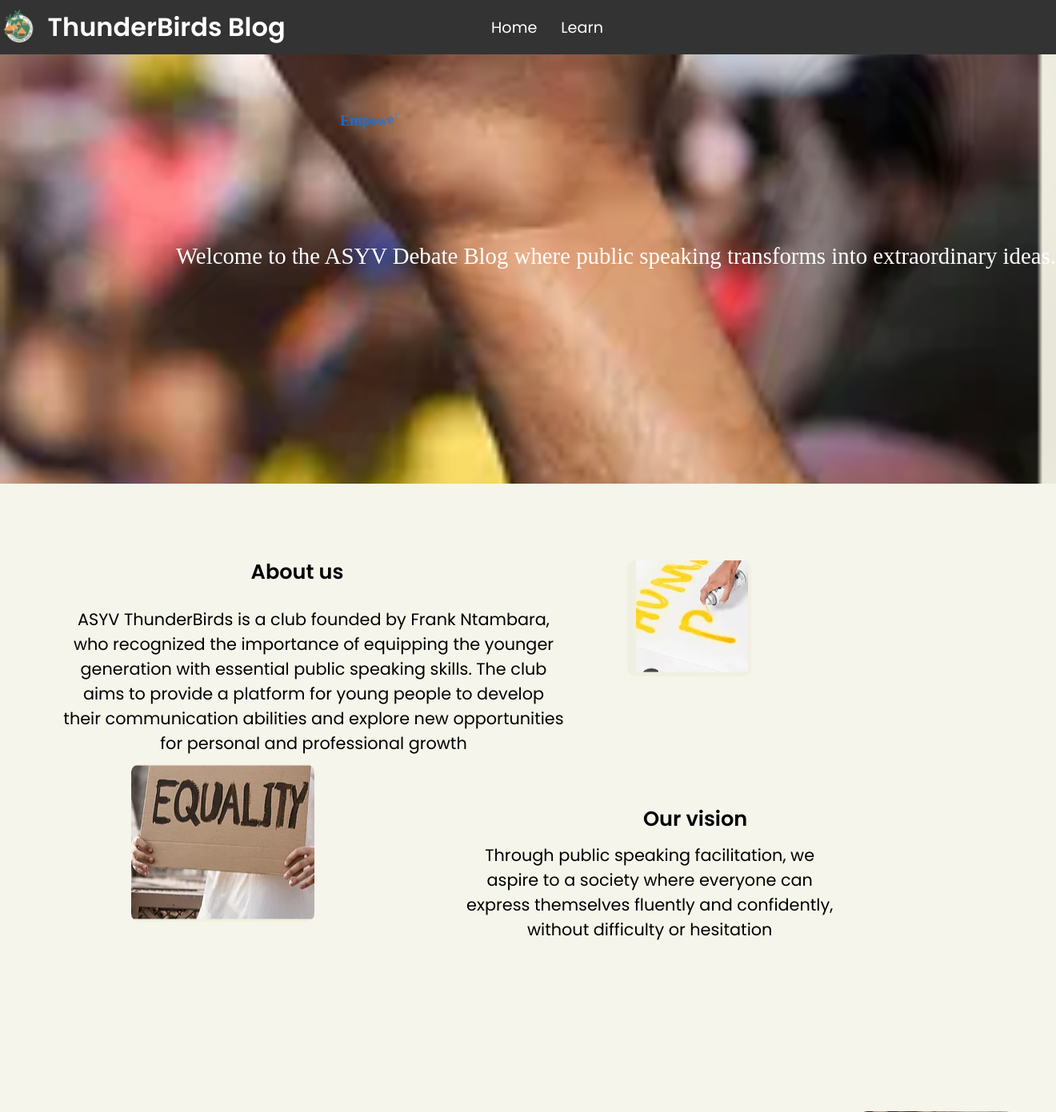
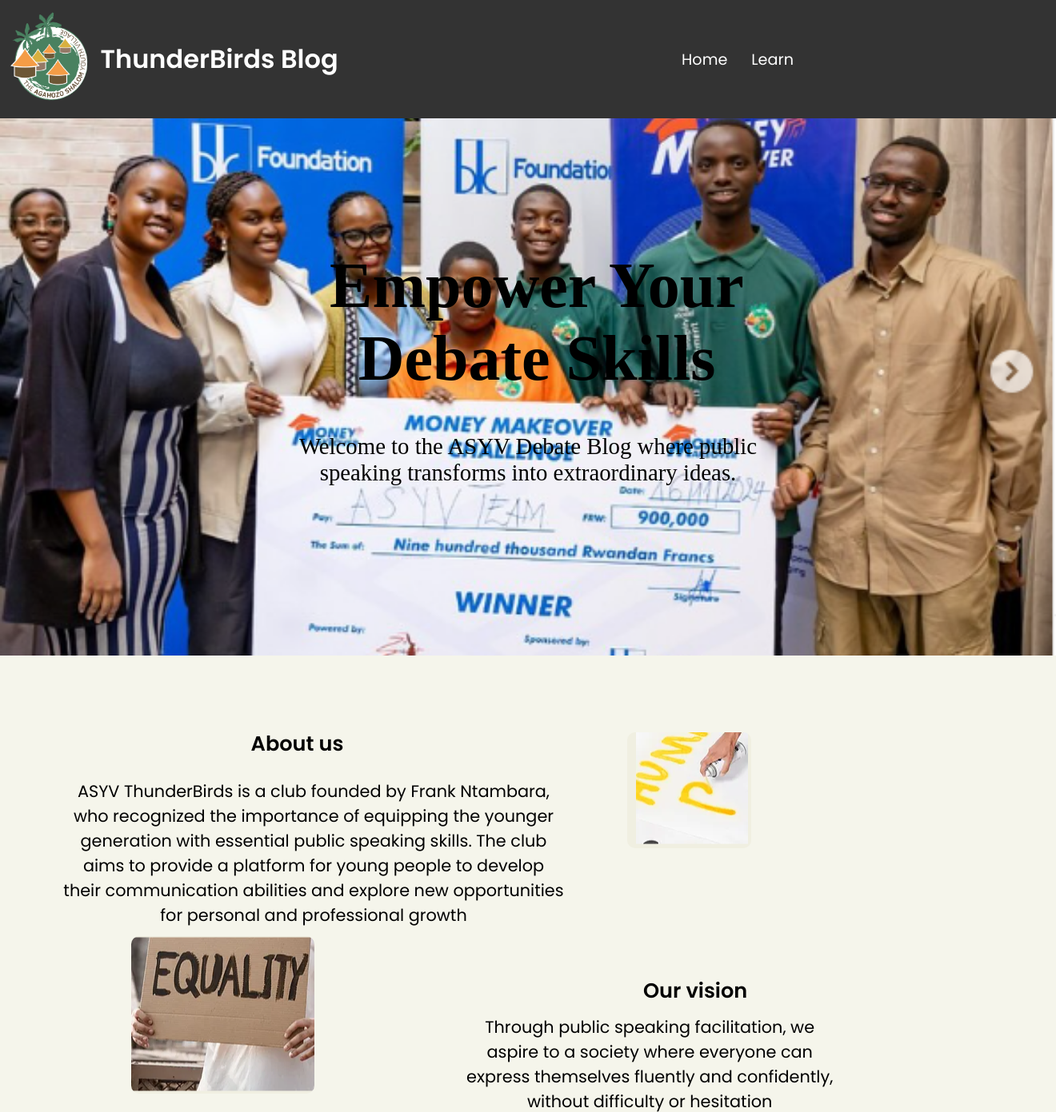
Before and after one commit to Uwera1/Debate, a PHP site: page / in a window 1320 px wide. Shown: the top 1391 px of the page at 80% size. Run offline with PHP 8.4, Linux system fonts and the light colour scheme.

Commit message:
welcome back

```diff
--- a/index.css
+++ b/index.css
@@ -31,7 +31,7 @@
 nav h1 {
     font-size: 2rem;
     color: white;
-    margin-left: 3%;
+    margin-left: 8%;
   /*  font-family: 'Times New Roman', Times, serif;*/
     position: absolute;
     left: 20px;
@@ -42,7 +42,7 @@
     display: flex;
     justify-content: center;
     gap: 30px;
-    margin: 0;
+  margin-left: 30%;
     padding: 0;
     width: 100%;
 }
@@ -160,8 +160,8 @@
 
 }
 #im{
-    width: 3rem;
-    height: 3rem;
+    width: 8rem;
+    height: 8rem;
 }
 
 
@@ -375,6 +375,7 @@
     border-radius: 2rem;
     margin-left: 10%;
     cursor: pointer;
+    font-family: 'Times New Roman', Times, serif;
 }
 
 .subscription-container button:hover {
@@ -489,30 +490,19 @@
 }*/
 /* For background image cycling */
 .general {
-    background-image: url('/Pictures/king1.png');
-    background-size: cover;
-    background-position: center;
-    background-repeat: no-repeat;
-    height: 600px;
-    width: 100%;
-    margin-top: -7.2%;
-    animation: backgroundChange 15s infinite; /* 15s for one cycle */
+    background-image: url('/Pictures/king.png'); /* Path to your image */
+    background-size: cover; /* Ensures the image covers the entire container */
+    background-position: center; /* Centers the image */
+    background-repeat: no-repeat; /* Prevents the image from repeating */
+    height: 90vh; /* Sets the height to full viewport height */
+    width: 100%; /* Sets the width to full container width */
+    margin-top: 0%; /* Adjusts vertical alignment if necessary */
+    display: flex; /* Optional: to align content inside */
+    align-items: center; /* Centers content vertically */
+    justify-content: center; /* Centers content horizontally */
+    position: relative; /* Allows positioning of child elements */
 }
 
-@keyframes backgroundChange {
-    0% {
-        background-image: url('/Pictures/king.png');
-    }
-    33% {
-        background-image: url('/Pictures/good.PNG');
-    }
-    66% {
-        background-image: url('/Pictures/power.PNG');
-    }
-    100% {
-        background-image: url('/Pictures/power2.PNG');
-    }
-}
 
 /* Word Container (To contain individual letters) */
 .word {
@@ -524,77 +514,25 @@
     display: inline-block;
 }
 
-/* Animate the text in #em only */
-#em {
-    font-size: 5rem; /* Increase font size */
-    word-spacing: 3rem; /* Add more space between words */
-    margin-top: 5rem;
-    color: white;
+
+#debate {
+    font-size: 5rem;
+    color: black;
     margin-left: 26%;
     width: 50%;
-    /* font-family: 'Times New Roman', Times, serif; */
     text-align: center;
     font-weight: bold;
-    animation: fadeInAndMove 15s infinite; /* Animate #em */
+
 }
 
-/* Keyframes for animating the #em text letter by letter */
-@keyframes fadeInAndMove {
-    0% {
-        opacity: 0;
-        transform: translateX(100%);
-    }
-    25% {
-        opacity: 1;
-        transform: translateX(0);
-    }
-    50% {
-        opacity: 1;
-        transform: translateX(0);
-    }
-    100% {
-        opacity: 0;
-        transform: translateX(-100%);
-    }
-}
 
-/* Individual letter styles for #em */
-#em span {
-    display: inline-block;
-    opacity: 0;
-    word-spacing: 3rem; /* Ensure consistent word spacing */
-    animation: letterAnimation 15s infinite;
-    animation-timing-function: ease-in-out;
-}
-
-@keyframes letterAnimation {
-    0% {
-        opacity: 0;
-        transform: translateX(100%);
-    }
-    20% {
-        opacity: 1;
-        transform: translateX(0);
-    }
-    80% {
-        opacity: 1;
-        transform: translateX(0);
-    }
-    100% {
-        opacity: 0;
-        transform: translateX(-100%);
-    }
-}
-
-/* Keep #um constant */
 #um {
     font-size: 1.8rem;
     margin-left: 20%;
-    width: 100%;
-    /* font-family: 'Times New Roman', Times, serif; */
+    width: 60%;
     text-align: center;
     font-weight: lighter;
-    color: white;
-    margin-top: 8rem;
-    animation: none; /* Ensures no animation on #um */
+    color: black;
+    margin-top: 3rem;
+
 }
--- a/index.html
+++ b/index.html
@@ -22,7 +22,7 @@
     <main>
         <div class="general">
             <div class="word">
-                <p id="em">Empower Your Debate Skills</p> <!-- This text will be split and animated letter by letter -->
+                <p id="debate">Empower Your Debate Skills</p> <!-- This text will be split and animated letter by letter -->
                 <p id="um">Welcome to the ASYV Debate Blog where public speaking
                     transforms into extraordinary ideas.</p>
             </div>
@@ -108,30 +108,37 @@
     <p id="le">Learn More about effective public speaking</p>
     <hr id="ir">
     <div class="follow">
-        <!-- Section 1 -->
         <div class="full">
             <img src="/Pictures/mike.PNG" alt="source" id="mi">
             <p id="title">Mastering public speaking</p>
             <p id="small-detail1" class="small-detail">Public speaking can be daunting, but</p>
-            <p id="full-detail1" class="full-detail">with practice and the right techniques, it can be mastered effectively. This involves improving confidence, voice modulation, and audience engagement.</p>
+            <p id="full-detail1" class="full-detail" style="display: none;">
+                With practice and the right techniques, it can be mastered effectively. This involves improving confidence, voice modulation, and audience engagement.
+            </p>
             <span onclick="toggleDetails('full-detail1', this)">...</span>
             <hr id="line">
         </div>
+
         <!-- Section 2 -->
         <div class="full">
             <img src="/Pictures/mike.PNG" alt="source" id="mi">
             <p id="title">Improving communication</p>
             <p id="small-detail2" class="small-detail">Effective communication starts with</p>
-            <p id="full-detail2" class="full-detail">understanding your audience, structuring your speech clearly, and practicing delivery techniques to ensure your message is impactful.</p>
+            <p id="full-detail2" class="full-detail" style="display: none;">
+                Understanding your audience, structuring your speech clearly, and practicing delivery techniques to ensure your message is impactful.
+            </p>
             <span onclick="toggleDetails('full-detail2', this)">...</span>
             <hr id="line">
         </div>
+
         <!-- Section 3 -->
         <div class="full">
             <img src="/Pictures/mike.PNG" alt="source" id="mi">
             <p id="title">Overcoming stage fear</p>
             <p id="small-detail3" class="small-detail">Stage fear can be reduced by</p>
-            <p id="full-detail3" class="full-detail">visualizing success, breathing exercises, and gradual exposure to speaking situations to build confidence.</p>
+            <p id="full-detail3" class="full-detail" style="display: none;">
+                Visualizing success, breathing exercises, and gradual exposure to speaking situations to build confidence.
+            </p>
             <span onclick="toggleDetails('full-detail3', this)">...</span>
             <hr id="line">
         </div>
@@ -156,17 +163,7 @@
     <p id="as">asyvdebate@asyv.org</p>
 </div>
    </main>
-      <script>
-            const form = document.getElementById('subscription-form');
-            const successMessage = document.getElementById('success-message');
-
-            form.addEventListener('submit', function (e) {
-                e.preventDefault();
-                successMessage.style.display = 'block';
-                form.reset();
-            });
-        </script>
-    <script>
+   <script>
     function toggleDetails(fullDetailId, spanElement) {
         const fullDetail = document.getElementById(fullDetailId);
 
```
Also changed, not shown: blog.css (+14 -11 lines), blog.html (+51 -48 lines).
